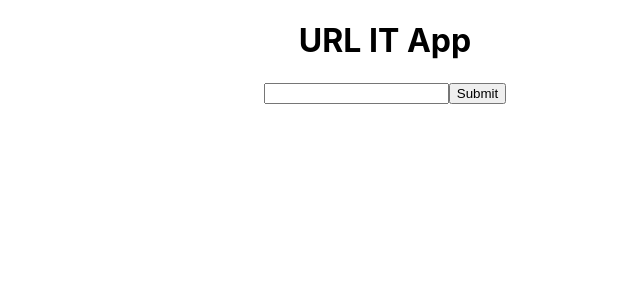
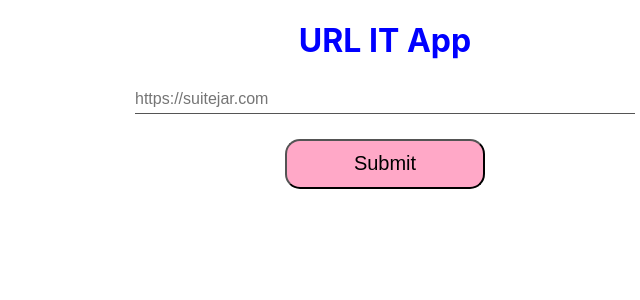
Before and after one commit to AbhishekPatnaik/url-analysis, a React (Create React App) app in the folder url-app/: page / in a window 1280 px wide. Shown: the top 300 px of the page, without its empty margins (255-895 px from the left). Built offline with nearby package versions, Linux system fonts and the light colour scheme.

Commit message:
added css change

```diff
--- /dev/null
+++ b/url-app/src/check-url/check-url.css
@@ -0,0 +1,86 @@
+@import url('https://fonts.googleapis.com/css?family=Noto+Sans:400,400i,700,700i&subset=greek-ext');
+input{
+    max-width:500px;
+}
+
+.text-center{
+	color:black;
+	text-transform:uppercase;
+    font-size: 23px;
+    margin: -50px 0 80px 0;
+    display: block;
+    text-align: center;
+}
+.box{
+	position:absolute;
+	left:50%;
+	top:50%;
+	transform: translate(-50%,-50%);
+    background-color: rgba(0, 0, 0, 0.89);
+	border-radius:3px;
+	padding:70px 100px;
+}
+.input-container{
+	position:relative;
+	margin-bottom:25px;
+}
+.input-container label{
+	position:absolute;
+	top:0px;
+	left:0px;
+	font-size:16px;
+	color:black;
+    pointer-event:none;
+	transition: all 0.5s ease-in-out;
+}
+.input-container input{
+  border:0;
+  border-bottom:1px solid #555;
+  background:transparent;
+  width:100%;
+  padding:8px 0 5px 0;
+  font-size:16px;
+  color:black;
+}
+.input-container input:focus{
+ border:none;
+ outline:none;
+ border-bottom:1px solid #e74c3c;
+}
+.btn{
+	color:#fff;
+	background-color:#e74c3c;
+	outline: none;
+    border: 0;
+    color: #fff;
+	padding:10px 20px;
+	text-transform:uppercase;
+	margin-top:50px;
+	border-radius:2px;
+	cursor:pointer;
+	position:relative;
+}
+/*.btn:after{
+	content:"";
+	position:absolute;
+	background:rgba(0,0,0,0.50);
+	top:0;
+	right:0;
+	width:100%;
+	height:100%;
+}*/
+.input-container input:focus ~ label,
+.input-container input:valid ~ label{
+	top:-12px;
+	font-size:12px;
+
+}
+
+
+button{
+ width:200px;
+ height: 50px;
+ font-size: 20px;
+ border-radius: 15px;
+ background-color: #ffa8c7;
+}
--- a/url-app/src/check-url/check_url.js
+++ b/url-app/src/check-url/check_url.js
@@ -1,6 +1,7 @@
 import React,{ useState, useEffect, useContext } from 'react';
 import axios from "axios";
 import Url_info from "../check-url/url_info"
+import "./check-url.css";
 
 function Check_url(props) {
     const [url, setUrl] = useState("");
@@ -24,12 +25,13 @@ function Check_url(props) {
     }
     return (
         <div>
-            <h1>URL IT App</h1>
-            <input type="text"
+            <h1 style={{color:"blue"}}>URL IT App</h1>
+            <div class="input-container"> <input type="text"
             id="url"
             name="URL"
             onChange={handleChange}
-            value={url}></input>
+            value={url} placeholder="https://suitejar.com"></input>
+            </div>
             <button onClick={handleClick}>Submit</button>
             <div>{typeof(updated) !== "undefined" && updated['pages'].map((inf)=><Url_info url={inf.url} word_count={inf.word_count}></Url_info>)}</div>
 
--- a/url-app/src/check-url/url_info.css
+++ b/url-app/src/check-url/url_info.css
@@ -14,3 +14,6 @@
   .container {
     padding: 2px 16px;
   }
+  table, th, td {
+    border:1px solid black;
+  }
--- a/url-app/src/check-url/url_info.js
+++ b/url-app/src/check-url/url_info.js
@@ -8,6 +8,8 @@ function Url_info(props) {
             <h3>Page Url:</h3> <p>{props.url}</p>
             <h3>Word Count</h3>
              <p>{props.word_count}</p>
+
+
         </div>
 
     );
```
